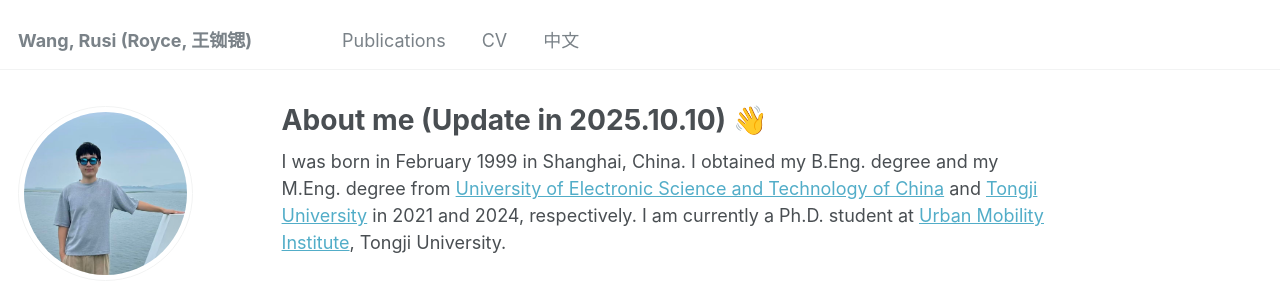
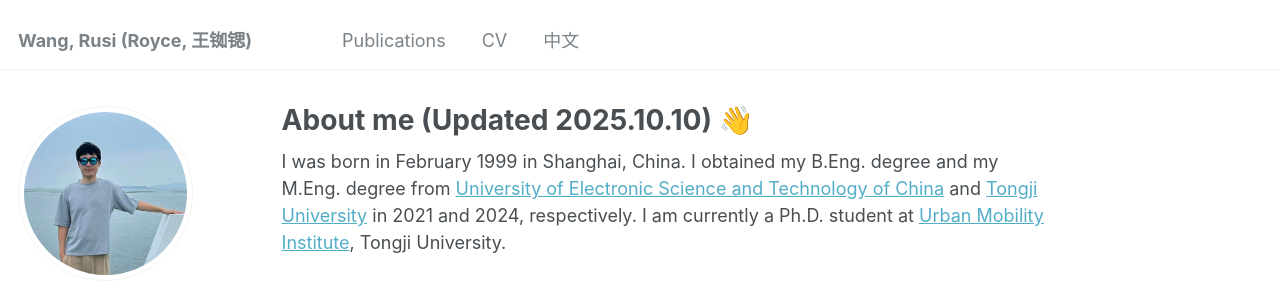
Before and after one commit to RusiWang99/RusiWang99.github.io, a Jekyll site: the page built from _pages/about.md, in a window 1280 px wide and 1274 px high. Shown: the top 284 px of the window. Built offline with Jekyll 4.4.1, drawn with Linux system fonts in a browser that asks for light colours; some web fonts are replaced.

Commit message:
Update about.md

```diff
--- a/_pages/about.md
+++ b/_pages/about.md
@@ -1,6 +1,6 @@
 ---
 permalink: /
-title: "About me (Update in 2025.10.10) 👋"
+title: "About me (Updated 2025.10.10) 👋"
 author_profile: true
 redirect_from:
   - /about/
```
